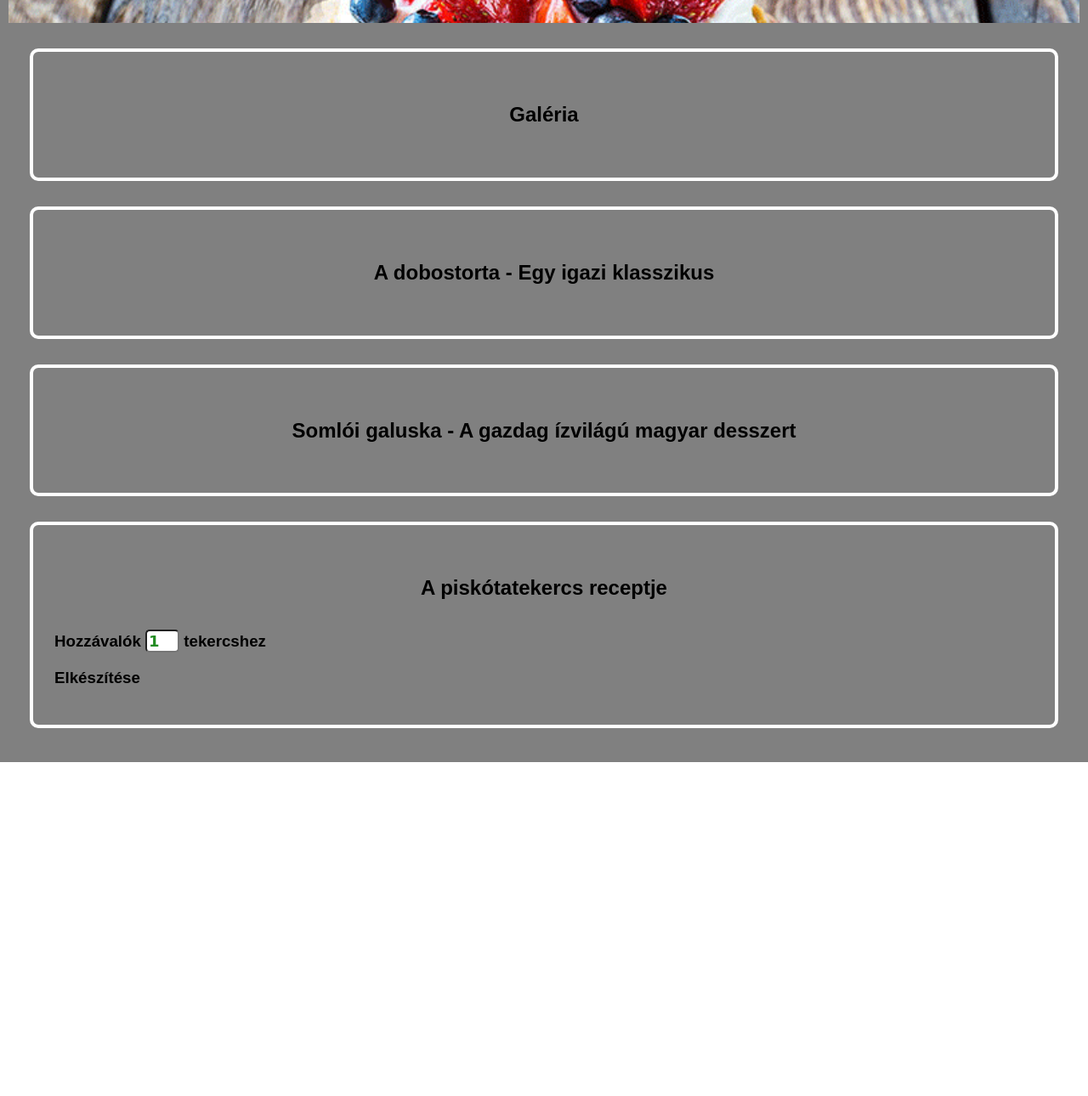
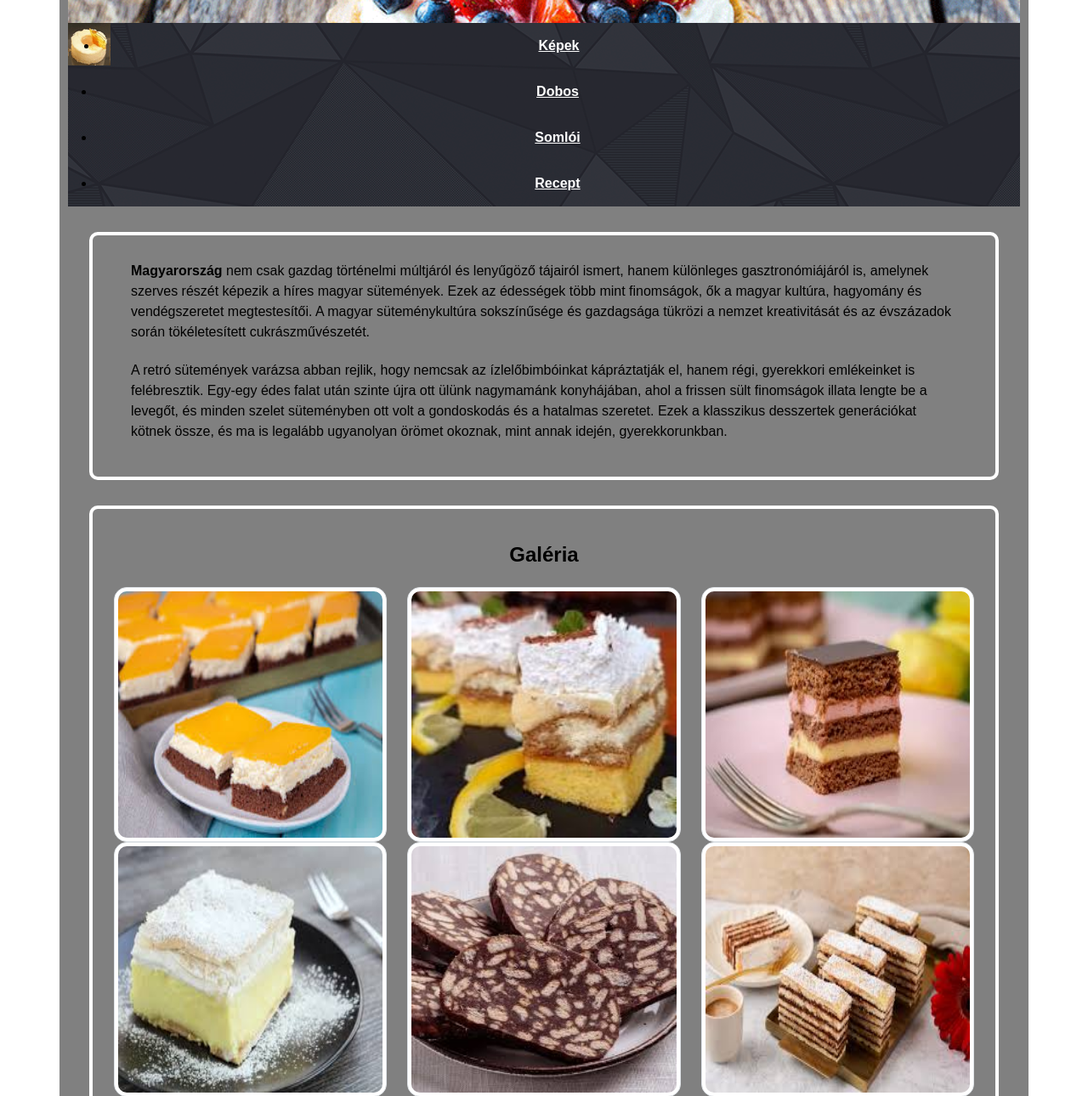
Before and after one commit to BacsaGyula/09-11, a plain HTML site: page index.html in a window 1280 px wide. Shown: the part 143-1433 px from the top of the page at 85% size. Before the commit the page ends 1050 px from the top, so only its background shows below. Drawn offline with nearby package versions, Linux system fonts and the light colour scheme.

Commit message:
grid is kész

```diff
--- a/index.html
+++ b/index.html
@@ -4,6 +4,8 @@
 <head>
     <meta charset="UTF-8">
     <meta name="viewport" content="width=device-width, initial-scale=1.0">
+    <link href="https://cdn.jsdelivr.net/npm/bootstrap@5.0.2/dist/css/bootstrap.min.css" rel="stylesheet"
+        integrity="sha384-EVSTQN3/azprG1Anm3QDgpJLIm9Nao0Yz1ztcQTwFspd3yD65VohhpuuCOmLASjC" crossorigin="anonymous">
     <link rel="stylesheet" href="css/style.css">
     <title>Bacsa Gyula Krisztián</title>
 </head>
@@ -15,23 +17,52 @@
         </header>
 
         <nav>
-
+            <img src="pics/sajttorta.png" alt="sajttorta" title="sajttorta" id="kep">
+            <ul>
+                <li><a href="#1">Képek</a></li>
+                <li><a href="#2">Dobos</a></li>
+                <li><a href="#3">Somlói</a></li>
+                <li><a href="#4">Recept</a></li>
+            </ul>
         </nav>
 
         <section>
-            <h2>Galéria</h2>
+            <p><strong>Magyarország</strong> nem csak gazdag történelmi múltjáról és lenyűgöző tájairól ismert, hanem
+                különleges
+                gasztronómiájáról is, amelynek szerves részét képezik a híres magyar sütemények.
+                Ezek az édességek több mint finomságok, ők a magyar kultúra, hagyomány és vendégszeretet megtestesítői.
+                A magyar süteménykultúra sokszínűsége és gazdagsága tükrözi a nemzet kreativitását és az évszázadok
+                során tökéletesített cukrászművészetét.
+            </p>
+            <p>
+                A retró sütemények varázsa abban rejlik, hogy nemcsak az ízlelőbimbóinkat kápráztatják el, hanem régi,
+                gyerekkori emlékeinket is felébresztik. Egy-egy édes falat után szinte újra ott ülünk nagymamánk
+                konyhájában, ahol a frissen sült finomságok illata lengte be a levegőt, és minden szelet süteményben ott
+                volt a gondoskodás és a hatalmas szeretet. Ezek a klasszikus desszertek generációkat kötnek össze, és ma
+                is legalább ugyanolyan örömet okoznak, mint annak idején, gyerekkorunkban.
+            </p>
         </section>
 
         <section>
-            <h2>A dobostorta - Egy igazi klasszikus</h2>
+            <h2 id="1">Galéria</h2>
+            <div class="row row-cols-lg-3 row-cols-md-2 row-cols-1">
+                <div class="col"><img src="pics/s1.jpg" alt="" class="img-thumbnail"></div>
+                <div class="col"><img src="pics/s2.jpg" alt="" class="img-thumbnail"></div>
+                <div class="col"><img src="pics/s3.jpg" alt="" class="img-thumbnail"></div>
+                <div class="col"><img src="pics/s4.jpg" alt="" class="img-thumbnail"></div>
+                <div class="col"><img src="pics/s5.jpg" alt="" class="img-thumbnail"></div>
+                <div class="col"><img src="pics/s6.jpg" alt="" class="img-thumbnail"></div>
+            </div>
         </section>
 
         <section>
-            <h2>Somlói galuska - A gazdag ízvilágú magyar desszert</h2>
+            <h2 id="2">A dobostorta - Egy igazi klasszikus</h2>
+
+            <h2 id="3">Somlói galuska - A gazdag ízvilágú magyar desszert</h2>
         </section>
 
         <section>
-            <h2>A piskótatekercs receptje</h2>
+            <h2 id="4">A piskótatekercs receptje</h2>
             <h3>Hozzávalók <input type="number" value="1" min="1" max="9" onclick="recept()" id="letszam"> tekercshez
             </h3>
             <h3>Elkészítése</h3>
```
